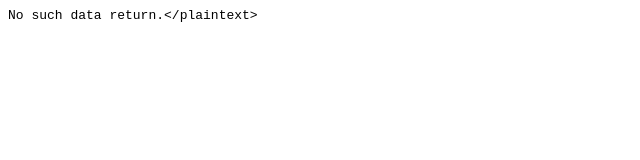
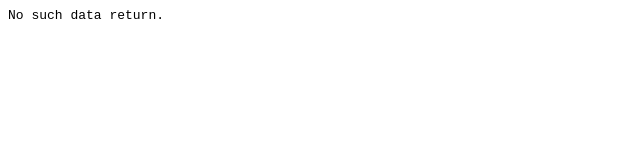
Before and after one commit to manho30/cdn.manho30.me, a plain HTML site: page index.html in a window 1280 px wide. Shown: the full height of the page, 0-640 px from the left. Drawn offline with Linux system fonts and the light colour scheme.

Commit message:
remove unnecessary code.

```diff
--- a/index.html
+++ b/index.html
@@ -1 +1 @@
-<plaintext>No such data return.</plaintext>
+<plaintext>No such data return.
```
